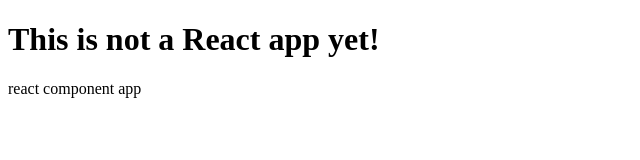
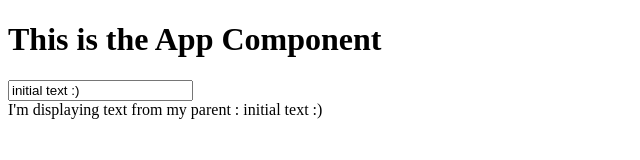
Before and after one commit to jfarriagada/react-todo-list, a React app: page / in a window 1280 px wide. Shown: the whole page, without its empty margins (0-640 px from the left). Built offline with nearby package versions, Linux system fonts and the light colour scheme.

Commit message:
omitido part4 (hot reload) y finalizado part5

```diff
--- a/client/index.html
+++ b/client/index.html
@@ -5,7 +5,6 @@
   <title>React Todo List</title>
 </head>
 <body>
-  <h1>This is not a React app yet!</h1>
   <div id="app"></div>
   <script src="bundle.js"></script>
 </body>
--- a/components/App.js
+++ b/components/App.js
@@ -1,7 +1,15 @@
 import React , { Component } from 'react'
+import TextInput from './TextInput'
 
 export default class App extends Component {
+
   render() {
-    return <div>react component app</div>
+    return (
+      <div>
+        <h1>This is the App Component</h1>
+        <TextInput/>
+      </div>
+    )
   }
+
 }
--- /dev/null
+++ b/components/TextDisplay.js
@@ -0,0 +1,9 @@
+import React, { Component } from 'react'
+
+export default class TextDisplay extends Component {
+
+  render() {
+    return <div>I'm displaying text from my parent : { this.props.text } </div>
+  }
+
+}
--- /dev/null
+++ b/components/TextInput.js
@@ -0,0 +1,33 @@
+import React, { Component } from 'react'
+import TextDisplay from './TextDisplay'
+
+export default class TextInput extends Component {
+
+  constructor(props, context) {
+    super(props, context)
+    this.state = {
+      inputText: 'initial text :)'
+    }
+  }
+
+  // Cambiar el valor inicial del input (change state)
+  handleChange(event) {
+    this.setState({
+      inputText: event.target.value
+    })
+  }
+
+  render() {
+    return (
+      <div>
+        <input
+          type='text'
+          placeholder='This is going to be text'
+          value={this.state.inputText}
+          onChange={this.handleChange.bind(this)}/>
+        <TextDisplay text={this.state.inputText} />
+      </div>
+    )
+  }
+
+}
--- a/package.json
+++ b/package.json
@@ -17,6 +17,7 @@
     "babel-loader": "^6.2.2",
     "babel-preset-es2015": "^6.3.13",
     "babel-preset-react": "^6.3.13",
+    "babel-preset-react-hmre": "^1.1.1",
     "express": "^4.13.4",
     "react": "^0.14.7",
     "react-dom": "^0.14.7",
```
